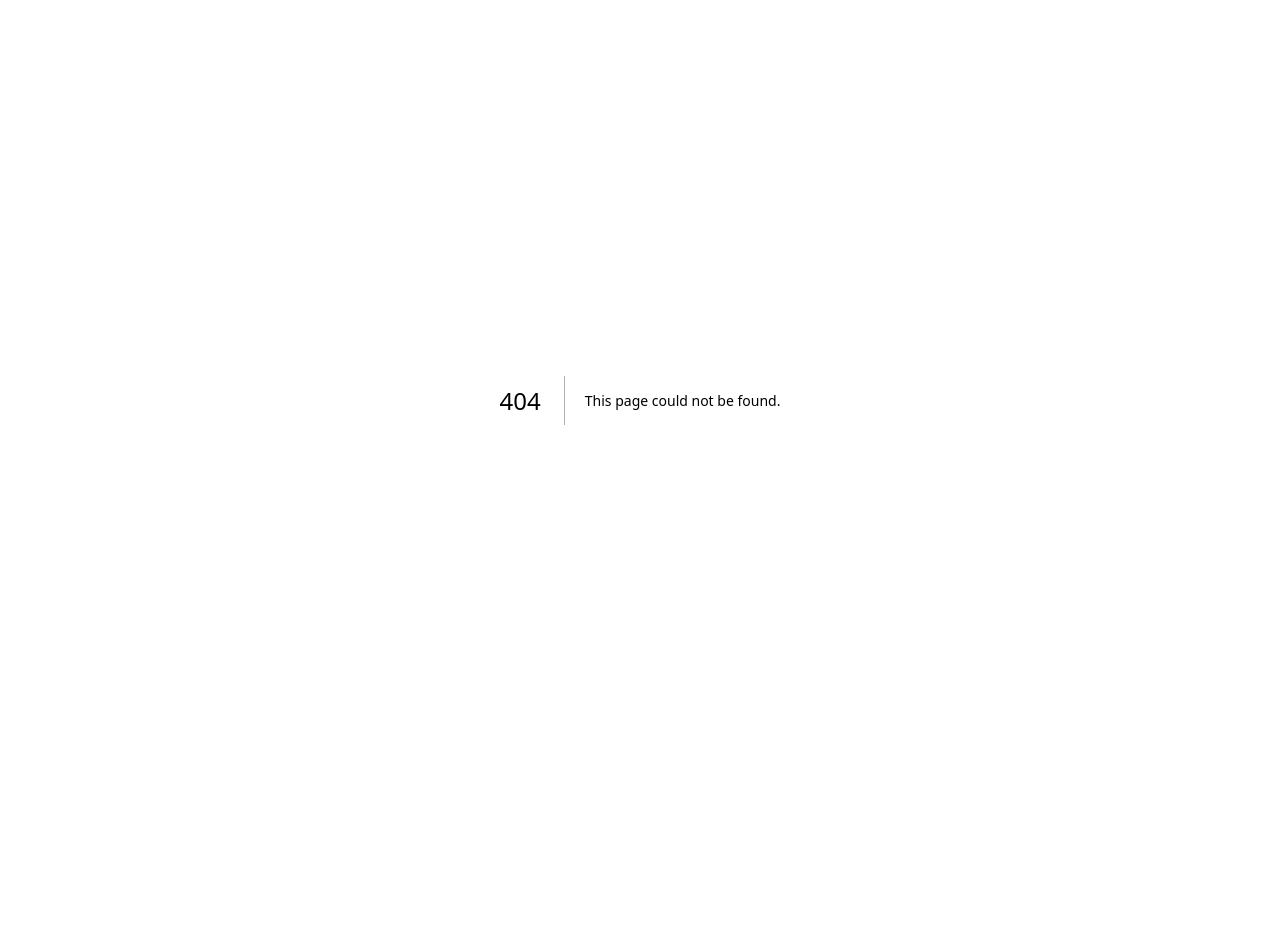
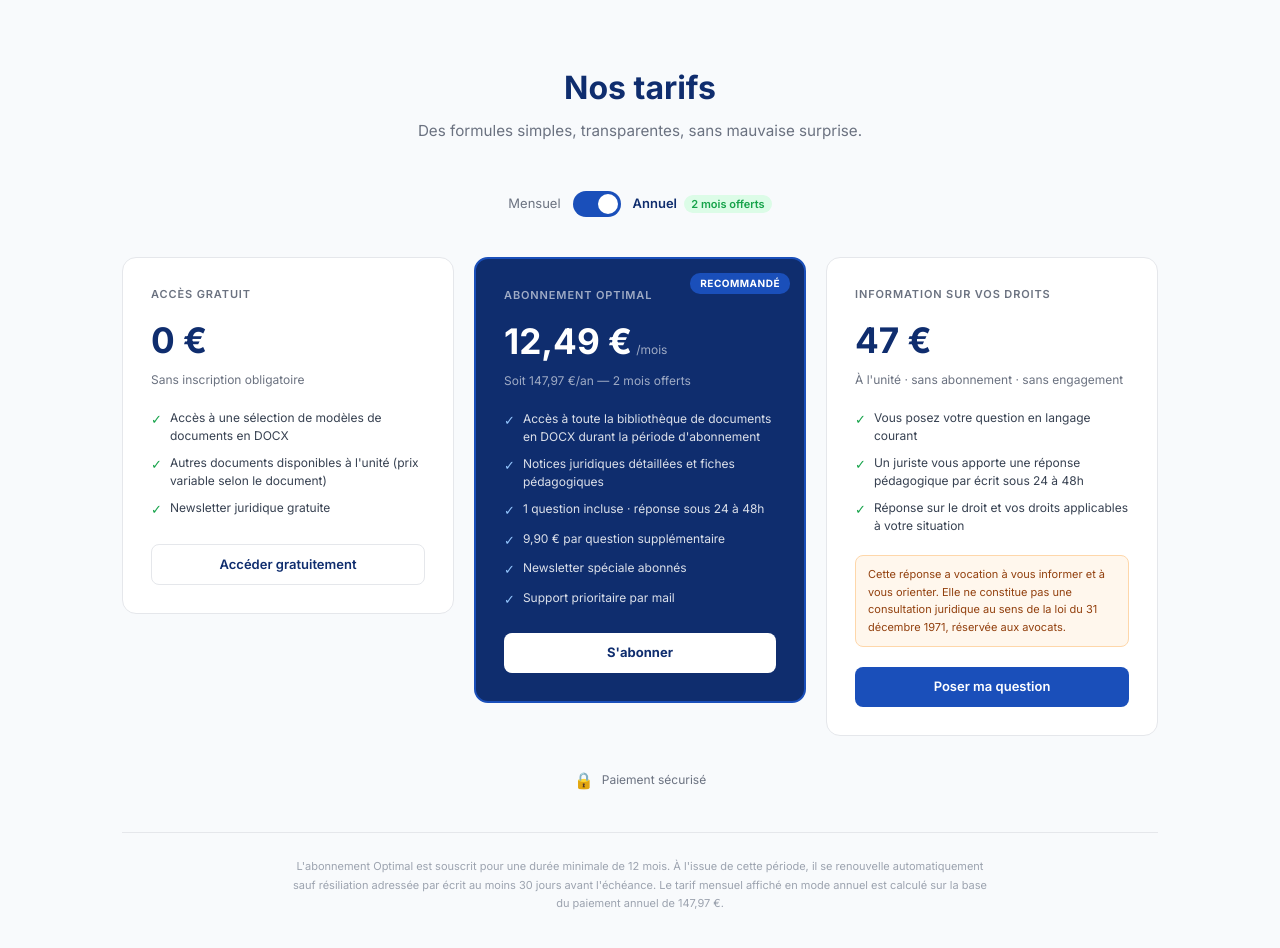
Before and after one commit to SYPA-ASSO/docutheque-next, a Next.js app: page /tarifs in a window 1280 px wide. Before the commit this address had no page. Shown: the top 948 px of the page. Before the commit the page ends 800 px from the top, so only its background shows below. Built offline with nearby package versions, Linux system fonts and the light colour scheme.

Commit message:
Page tarifs Abonnement Optimal toggle mensuel/annuel

```diff
--- /dev/null
+++ b/app/tarifs/page.tsx
@@ -0,0 +1,150 @@
+'use client'
+
+import { useState } from 'react'
+
+export default function Tarifs() {
+  const [annuel, setAnnuel] = useState(true)
+
+  return (
+    <main style={{background: '#f8fafc', minHeight: '100vh', padding: '4rem 0'}}>
+      <div style={{maxWidth: '1100px', margin: '0 auto', padding: '0 2rem'}}>
+
+        {/* TITRE */}
+        <div style={{textAlign: 'center', marginBottom: '3rem'}}>
+          <h1 style={{fontSize: '2rem', fontWeight: '700', color: '#0f2d6e', margin: 0}}>Nos tarifs</h1>
+          <p style={{color: '#6b7280', fontSize: '0.95rem', marginTop: '8px'}}>Des formules simples, transparentes, sans mauvaise surprise.</p>
+        </div>
+
+        {/* TOGGLE */}
+        <div style={{display: 'flex', justifyContent: 'center', alignItems: 'center', gap: '12px', marginBottom: '2.5rem'}}>
+          <span style={{fontSize: '13px', fontWeight: annuel ? '400' : '600', color: annuel ? '#6b7280' : '#0f2d6e'}}>Mensuel</span>
+          <div
+            onClick={() => setAnnuel(!annuel)}
+            style={{
+              width: '48px', height: '26px', borderRadius: '13px',
+              background: '#1a4fba', cursor: 'pointer', position: 'relative',
+              transition: 'background 0.2s'
+            }}
+          >
+            <div style={{
+              position: 'absolute', top: '3px',
+              left: annuel ? '25px' : '3px',
+              width: '20px', height: '20px', borderRadius: '50%',
+              background: 'white', transition: 'left 0.2s'
+            }} />
+          </div>
+          <span style={{fontSize: '13px', fontWeight: annuel ? '600' : '400', color: annuel ? '#0f2d6e' : '#6b7280'}}>
+            Annuel <span style={{background: '#dcfce7', color: '#16a34a', fontSize: '11px', fontWeight: '600', padding: '2px 7px', borderRadius: '10px', marginLeft: '4px'}}>2 mois offerts</span>
+          </span>
+        </div>
+
+        {/* CARTES */}
+        <div style={{display: 'grid', gridTemplateColumns: 'repeat(3, 1fr)', gap: '20px', alignItems: 'flex-start'}}>
+
+          {/* GRATUIT */}
+          <div style={{background: 'white', border: '1px solid #e5e7eb', borderRadius: '14px', padding: '1.75rem', display: 'flex', flexDirection: 'column'}}>
+            <p style={{fontSize: '11px', fontWeight: '600', color: '#6b7280', letterSpacing: '0.08em', margin: 0}}>ACCÈS GRATUIT</p>
+            <div style={{margin: '12px 0 4px'}}>
+              <span style={{fontSize: '2.2rem', fontWeight: '700', color: '#0f2d6e'}}>0 €</span>
+            </div>
+            <p style={{color: '#6b7280', fontSize: '12px', marginBottom: '20px'}}>Sans inscription obligatoire</p>
+            <div style={{display: 'flex', flexDirection: 'column', gap: '9px', marginBottom: '24px'}}>
+              {[
+                'Accès à une sélection de modèles de documents en DOCX',
+                "Autres documents disponibles à l'unité (prix variable selon le document)",
+                'Newsletter juridique gratuite',
+              ].map((item, i) => (
+                <div key={i} style={{display: 'flex', gap: '8px', alignItems: 'flex-start'}}>
+                  <span style={{color: '#16a34a', fontSize: '13px', flexShrink: 0, marginTop: '1px'}}>✓</span>
+                  <span style={{color: '#374151', fontSize: '12px', lineHeight: '1.5'}}>{item}</span>
+                </div>
+              ))}
+            </div>
+            <button style={{width: '100%', padding: '10px', borderRadius: '8px', border: '1px solid #e5e7eb', background: 'white', color: '#0f2d6e', fontSize: '13px', fontWeight: '600', cursor: 'pointer'}}>
+              Accéder gratuitement
+            </button>
+          </div>
+
+          {/* ABONNEMENT OPTIMAL */}
+          <div style={{background: '#0f2d6e', border: '2px solid #1a4fba', borderRadius: '14px', padding: '1.75rem', display: 'flex', flexDirection: 'column', position: 'relative', overflow: 'hidden'}}>
+            <div style={{position: 'absolute', top: '14px', right: '14px', background: '#1a4fba', color: 'white', fontSize: '10px', fontWeight: '700', padding: '3px 10px', borderRadius: '10px', letterSpacing: '0.05em'}}>
+              RECOMMANDÉ
+            </div>
+            <p style={{fontSize: '11px', fontWeight: '600', color: 'rgba(255,255,255,0.6)', letterSpacing: '0.08em', margin: 0}}>ABONNEMENT OPTIMAL</p>
+            <div style={{margin: '12px 0 4px'}}>
+              <span style={{fontSize: '2.2rem', fontWeight: '700', color: 'white'}}>
+                {annuel ? '12,49 €' : '14,90 €'}
+              </span>
+              <span style={{color: 'rgba(255,255,255,0.6)', fontSize: '12px', marginLeft: '4px'}}>/mois</span>
+            </div>
+            <p style={{color: 'rgba(255,255,255,0.6)', fontSize: '12px', marginBottom: '20px'}}>
+              {annuel ? 'Soit 147,97 €/an — 2 mois offerts' : 'Engagement 12 mois — 178,80 €/an'}
+            </p>
+            <div style={{display: 'flex', flexDirection: 'column', gap: '9px', marginBottom: '24px'}}>
+              {[
+                "Accès à toute la bibliothèque de documents en DOCX durant la période d'abonnement",
+                'Notices juridiques détaillées et fiches pédagogiques',
+                '1 question incluse · réponse sous 24 à 48h',
+                '9,90 € par question supplémentaire',
+                'Newsletter spéciale abonnés',
+                'Support prioritaire par mail',
+              ].map((item, i) => (
+                <div key={i} style={{display: 'flex', gap: '8px', alignItems: 'flex-start'}}>
+                  <span style={{color: '#93c5fd', fontSize: '13px', flexShrink: 0, marginTop: '1px'}}>✓</span>
+                  <span style={{color: 'rgba(255,255,255,0.85)', fontSize: '12px', lineHeight: '1.5'}}>{item}</span>
+                </div>
+              ))}
+            </div>
+            <button style={{width: '100%', padding: '10px', borderRadius: '8px', border: 'none', background: 'white', color: '#0f2d6e', fontSize: '13px', fontWeight: '700', cursor: 'pointer'}}>
+              S'abonner
+            </button>
+          </div>
+
+          {/* INFORMATION SUR VOS DROITS */}
+          <div style={{background: 'white', border: '1px solid #e5e7eb', borderRadius: '14px', padding: '1.75rem', display: 'flex', flexDirection: 'column'}}>
+            <p style={{fontSize: '11px', fontWeight: '600', color: '#6b7280', letterSpacing: '0.08em', margin: 0}}>INFORMATION SUR VOS DROITS</p>
+            <div style={{margin: '12px 0 4px'}}>
+              <span style={{fontSize: '2.2rem', fontWeight: '700', color: '#0f2d6e'}}>47 €</span>
+            </div>
+            <p style={{color: '#6b7280', fontSize: '12px', marginBottom: '20px'}}>À l'unité · sans abonnement · sans engagement</p>
+            <div style={{display: 'flex', flexDirection: 'column', gap: '9px', marginBottom: '20px'}}>
+              {[
+                'Vous posez votre question en langage courant',
+                'Un juriste vous apporte une réponse pédagogique par écrit sous 24 à 48h',
+                'Réponse sur le droit et vos droits applicables à votre situation',
+              ].map((item, i) => (
+                <div key={i} style={{display: 'flex', gap: '8px', alignItems: 'flex-start'}}>
+                  <span style={{color: '#16a34a', fontSize: '13px', flexShrink: 0, marginTop: '1px'}}>✓</span>
+                  <span style={{color: '#374151', fontSize: '12px', lineHeight: '1.5'}}>{item}</span>
+                </div>
+              ))}
+            </div>
+            <div style={{background: '#fff7ed', border: '1px solid #fed7aa', borderRadius: '8px', padding: '10px 12px', marginBottom: '20px'}}>
+              <p style={{color: '#92400e', fontSize: '11px', lineHeight: '1.6', margin: 0}}>
+                Cette réponse a vocation à vous informer et à vous orienter. Elle ne constitue pas une consultation juridique au sens de la loi du 31 décembre 1971, réservée aux avocats.
+              </p>
+            </div>
+            <button style={{width: '100%', padding: '10px', borderRadius: '8px', border: 'none', background: '#1a4fba', color: 'white', fontSize: '13px', fontWeight: '600', cursor: 'pointer'}}>
+              Poser ma question
+            </button>
+          </div>
+
+        </div>
+
+        {/* RÉASSURANCE */}
+        <div style={{display: 'flex', justifyContent: 'center', alignItems: 'center', gap: '8px', marginTop: '2rem'}}>
+          <span style={{fontSize: '16px'}}>🔒</span>
+          <span style={{color: '#6b7280', fontSize: '12px'}}>Paiement sécurisé</span>
+        </div>
+
+        {/* NOTE BAS DE PAGE */}
+        <div style={{borderTop: '1px solid #e5e7eb', marginTop: '2.5rem', paddingTop: '1.5rem'}}>
+          <p style={{color: '#9ca3af', fontSize: '11px', lineHeight: '1.7', textAlign: 'center', maxWidth: '700px', margin: '0 auto'}}>
+            L'abonnement Optimal est souscrit pour une durée minimale de 12 mois. À l'issue de cette période, il se renouvelle automatiquement sauf résiliation adressée par écrit au moins 30 jours avant l'échéance. Le tarif mensuel affiché en mode annuel est calculé sur la base du paiement annuel de 147,97 €.
+          </p>
+        </div>
+
+      </div>
+    </main>
+  )
+}
```
